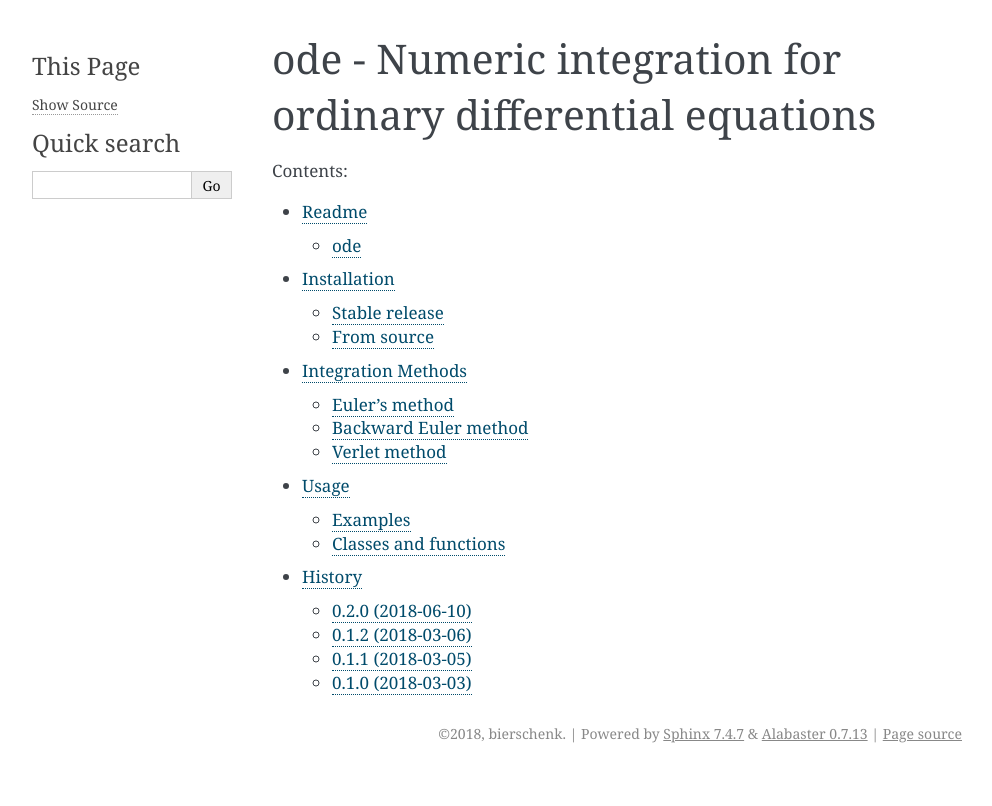
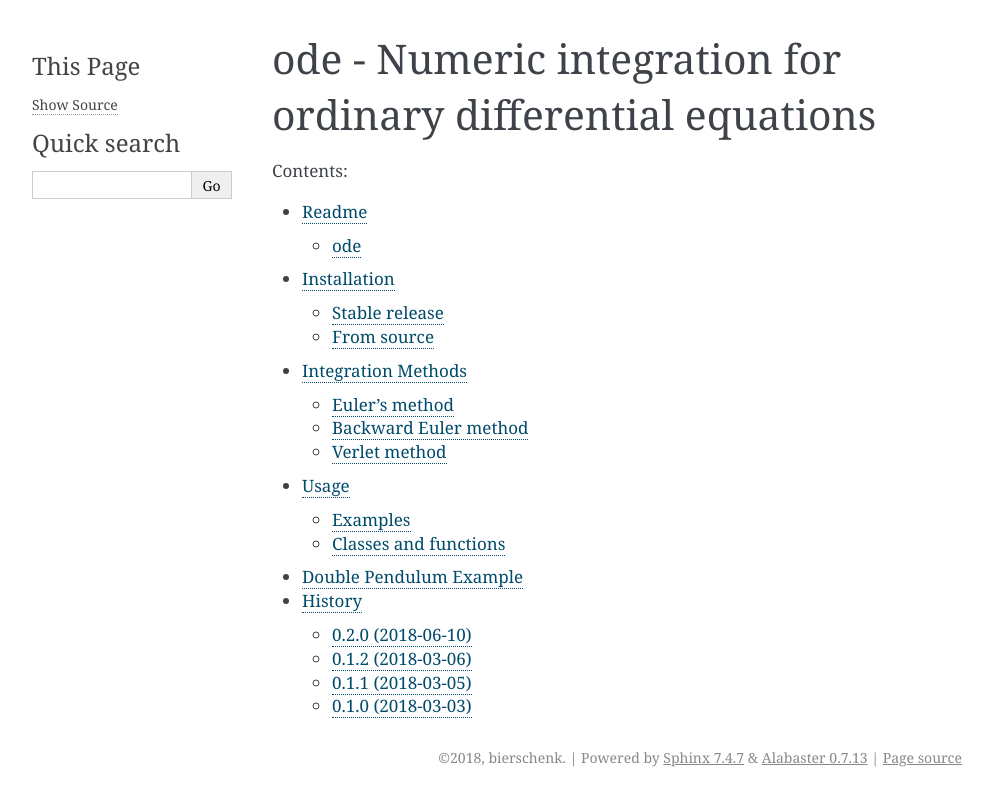
Before and after one commit to bierschenk/ode, a Sphinx documentation site: the page built from docs/index.rst, in a window 1280 px wide. Shown: the top 806 px of the page, without its empty margins (148-1140 px from the left). Built offline with Sphinx 7.4.7, drawn with Linux system fonts in a browser that asks for light colours; some of the changed lines change nothing that is shown.

Commit message:
double pendulum example

```diff
--- a/docs/conf.py
+++ b/docs/conf.py
@@ -44,6 +44,7 @@ extensions = [
     'sphinx.ext.intersphinx',
     'sphinx.ext.mathjax',
     'sphinx.ext.viewcode',
+    'nbsphinx',
 ]
 
 # Add any paths that contain templates here, relative to this directory.
@@ -68,7 +69,7 @@ language = None
 # List of patterns, relative to source directory, that match files and
 # directories to ignore when looking for source files.
 # This pattern also affects html_static_path and html_extra_path .
-exclude_patterns = ['_build', 'Thumbs.db', '.DS_Store']
+exclude_patterns = ['_build', 'Thumbs.db', '.DS_Store', '**.ipynb_checkpoints']
 
 # The name of the Pygments (syntax highlighting) style to use.
 pygments_style = 'sphinx'
--- a/docs/index.rst
+++ b/docs/index.rst
@@ -9,4 +9,5 @@ ode - Numeric integration for ordinary differential equations
    installation
    integrationmethods
    usage
+   double-pendulum-example
    history
```
Also changed, not shown: docs/double-pendulum-example.ipynb (added), docs/static/Double-Pendulum.svg (added).
